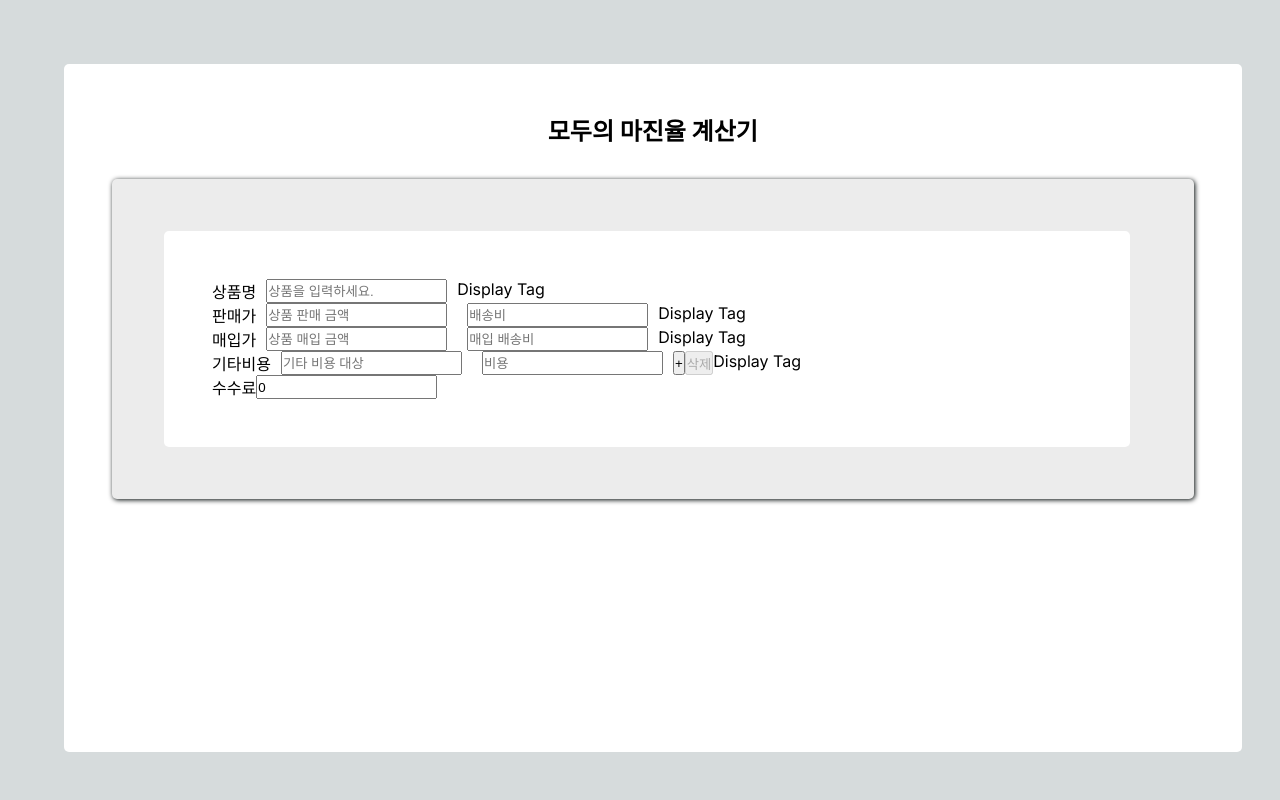
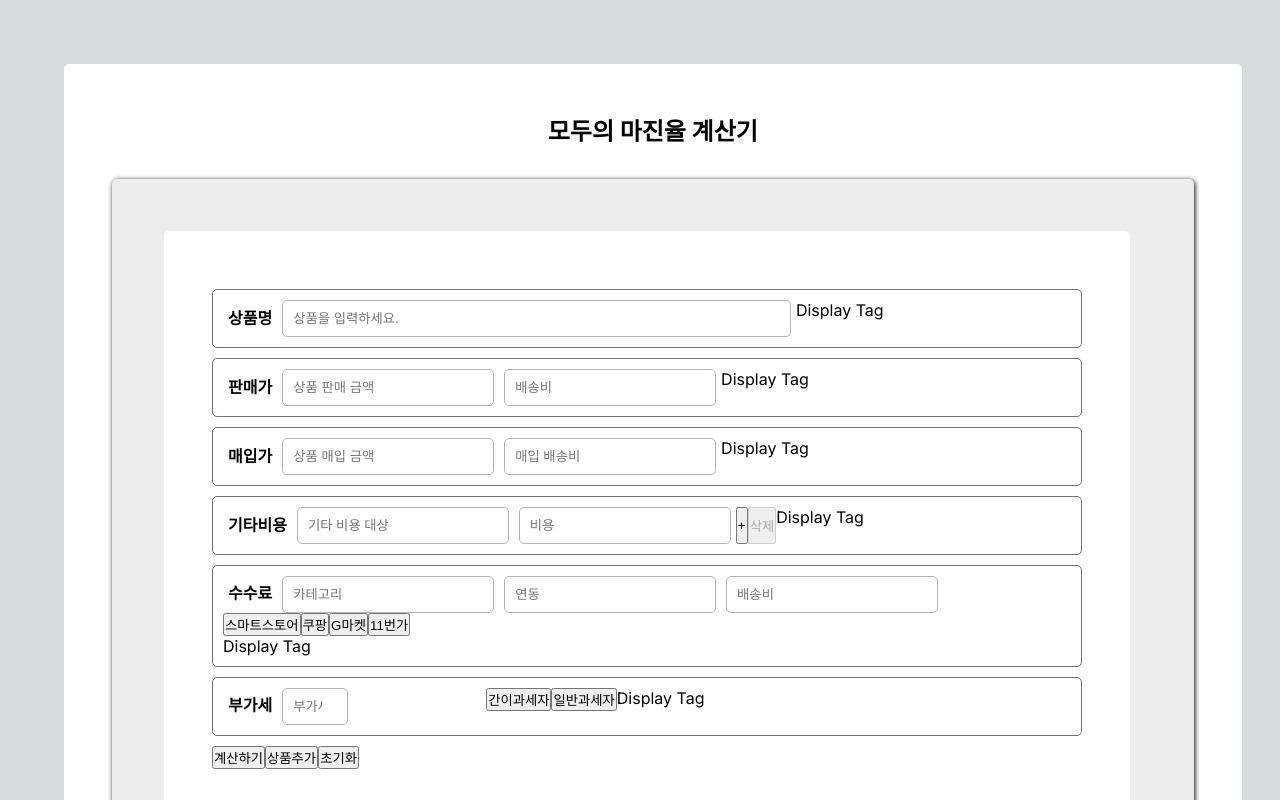
Before and after one commit to mochabbang/marginrate_calculate, a Next.js app: page / in a window 1280 px wide. Shown: the top 800 px of the page. Built offline with nearby package versions, Linux system fonts and the light colour scheme.

Commit message:
계산 Form 구성 완료.. CSS작업 해야함. - 23.11.19

```diff
--- a/src/app/globals.css
+++ b/src/app/globals.css
@@ -100,3 +100,8 @@ a {
     color-scheme: dark;
   }
 }
+
+label {
+  font-weight: bold;
+  margin: 5px;
+}
--- a/src/app/page.module.css
+++ b/src/app/page.module.css
@@ -28,3 +28,28 @@
   border-radius: 5px;
   padding: 3rem;
 }
+
+/* Form Css */
+.form_container {
+  display: flex;
+  padding: 10px;
+  margin: 10px 0px;
+  border: 1px solid #717171;
+  border-radius: 5px;
+}
+
+.form_input_full {
+  margin: 0px 5px;
+  border: 1px solid #b4b4b4;
+  width: 60%;
+  padding: 10px;
+  border-radius: 5px;
+}
+
+.form_input_mid {
+  margin: 0px 5px;
+  border: 1px solid #b4b4b4;
+  width: 25%;
+  padding: 10px;
+  border-radius: 5px;
+}
--- a/src/components/calculate/Form.tsx
+++ b/src/components/calculate/Form.tsx
@@ -1,90 +1,142 @@
-import { FiPlus } from "react-icons/fi";
+import styles from "@/app/page.module.css";
 
 const Form = () => {
   return (
     <>
-      <div style={{ display: "flex" }}>
-        <label htmlFor="productnm">상품명</label>
+      <div className={styles.form_container}>
+        <label>상품명</label>
         <input
           type="text"
           id="productnm"
           name="productnm"
           placeholder="상품을 입력하세요."
-          style={{ margin: "0 10px" }}
+          className={styles.form_input_full}
         />
         <p>Display Tag</p>
       </div>
-      <div style={{ display: "flex" }}>
-        <span>판매가</span>
+      <div className={styles.form_container}>
+        <label>판매가</label>
         <input
           type="number"
           id="sellprice"
           name="sellprice"
           min={0}
           placeholder="상품 판매 금액"
-          style={{ margin: "0 10px" }}
+          className={styles.form_input_mid}
         />
         <input
           type="number"
-          id="selltransferprice"
-          name="selltransferprice"
+          id="sellTransferPrice"
+          name="sellTransferPrice"
           min={0}
           placeholder="배송비"
-          style={{ margin: "0 10px" }}
+          className={styles.form_input_mid}
+          data-testid="sellTransferPrice"
         />
         <p>Display Tag</p>
       </div>
-      <div style={{ display: "flex" }}>
-        <span>매입가</span>
+      <div className={styles.form_container}>
+        <label>매입가</label>
         <input
           type="number"
-          id="buyprice"
-          name="buyprice"
+          id="buyPrice"
+          name="buyPrice"
           min={0}
           placeholder="상품 매입 금액"
-          style={{ margin: "0 10px" }}
+          className={styles.form_input_mid}
         />
         <input
           type="number"
-          id="buytransferprice"
-          name="buytransferprice"
+          id="buyTransferPrice"
+          name="buyTransferPrice"
           min={0}
           placeholder="매입 배송비"
-          style={{ margin: "0 10px" }}
+          className={styles.form_input_mid}
         />
         <p>Display Tag</p>
       </div>
-      <div style={{ display: "flex" }}>
-        <span>기타비용</span>
+      <div className={styles.form_container}>
+        <label>기타비용</label>
         <input
           type="textbox"
-          id="etctarget"
-          name="etctarget"
+          id="etcTarget"
+          name="etcTarget"
           placeholder="기타 비용 대상"
-          style={{ margin: "0 10px" }}
+          className={styles.form_input_mid}
         />
         <input
           type="number"
-          id="etcprice"
-          name="etcprice"
+          id="etcPrice"
+          name="etcPrice"
           min={0}
           placeholder="비용"
-          style={{ margin: "0 10px" }}
+          className={styles.form_input_mid}
         />
         <button>+</button>
         <button disabled>삭제</button>
         <p>Display Tag</p>
       </div>
-      <div style={{ display: "flex" }}>
-        <span>수수료</span>
-        <input
-          type="number"
-          min={0}
-          defaultValue={0}
-          id="categorycompany"
-          name="categorycompany"
-          placeholder="카테고리 수수료"
-        />
+      <div className={styles.form_container} style={{ display: "grid" }}>
+        <div>
+          <label>수수료</label>
+          <input
+            type="number"
+            min={0}
+            id="categoryChargePrice"
+            name="categorychargeprice"
+            placeholder="카테고리"
+            className={styles.form_input_mid}
+          />
+          <input
+            type="number"
+            min={0}
+            id="linkChargePrice"
+            name="linkChargePrice"
+            placeholder="연동"
+            className={styles.form_input_mid}
+          />
+          <input
+            type="number"
+            min={0}
+            id="transferChargePrice"
+            name="transferChargePrice"
+            placeholder="배송비"
+            className={styles.form_input_mid}
+            data-testid="transferChargePrice"
+          />
+        </div>
+        <div>
+          <button>스마트스토어</button>
+          <button>쿠팡</button>
+          <button>G마켓</button>
+          <button>11번가</button>
+        </div>
+        <div>
+          <p>Display Tag</p>
+        </div>
+      </div>
+      <div className={styles.form_container}>
+        <div>
+          <label>부가세</label>
+          <input
+            type="number"
+            min={0}
+            id="taxPrice"
+            name="taxPrice"
+            placeholder="부가세"
+            className={styles.form_input_mid}
+          />
+        </div>
+        <div>
+          <button>간이과세자</button>
+          <button>일반과세자</button>
+        </div>
+        <p>Display Tag</p>
+      </div>
+      <div>
+        <button>계산하기</button>
+        <button>상품추가</button>
+        <button>초기화</button>
       </div>
     </>
   );
```
Also changed, not shown: 1 other file (tests, documents, lock files or other folders).
